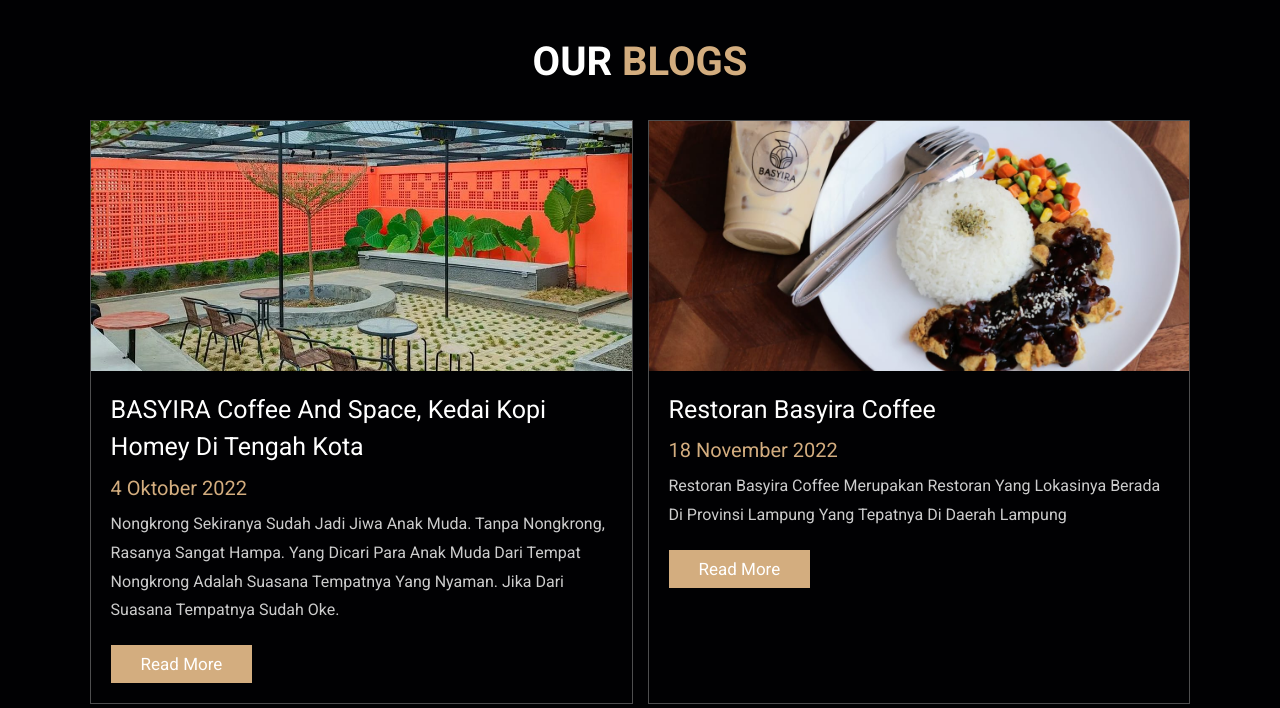
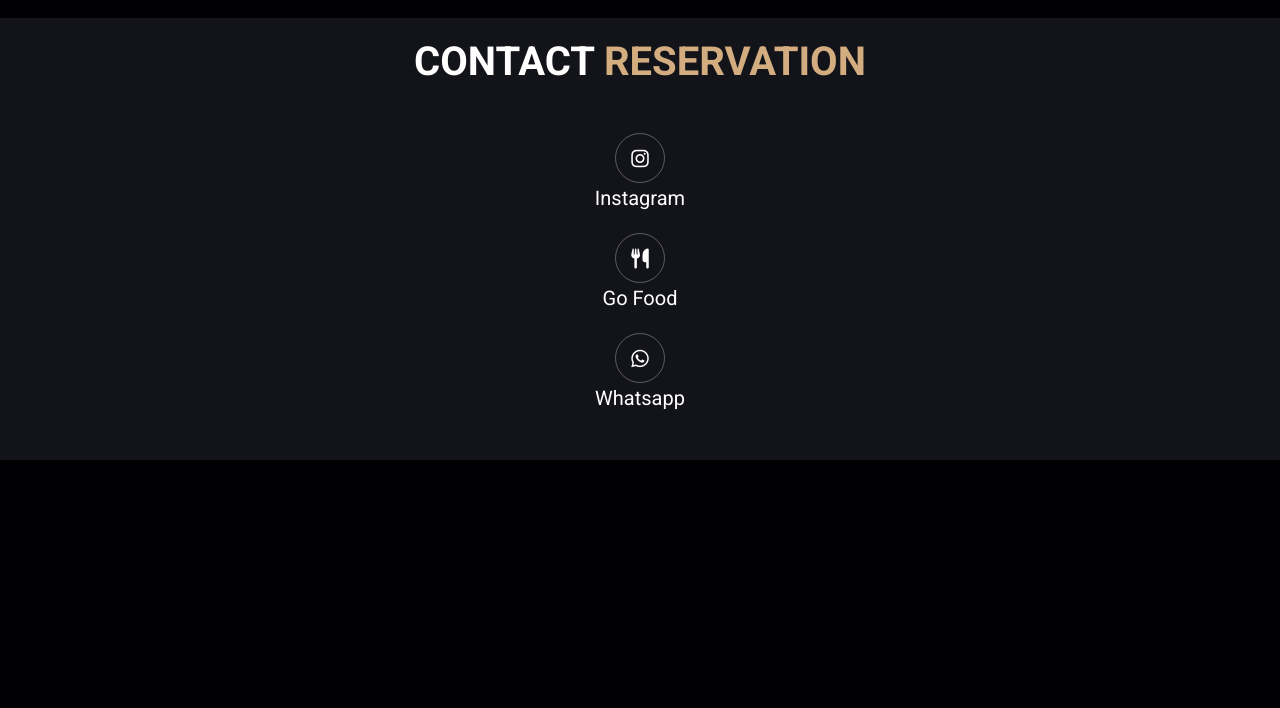
Before and after one commit to AKRVerz/BasyiraCoffee, a plain HTML site: page index.html in a window 1280 px wide. Shown: the part 3790-4498 px from the top of the page. After the commit the page ends 4250 px from the top, so only its background shows below. Drawn offline with Linux system fonts and the light colour scheme.

Commit message:
add_final

```diff
--- a/css/style.css
+++ b/css/style.css
@@ -388,7 +388,7 @@
   font-size: 1.5rem;
 }
 
-.review .box-container {
+/* .review .box-container {
   display: grid;
   grid-template-columns: repeat(auto-fit, minmax(30rem, 1fr));
   gap: 1.5rem;
@@ -423,7 +423,7 @@
 .review .box-container .box .stars i {
   font-size: 1.5rem;
   color: var(--main-color);
-}
+} */
 
 .contact .row {
   display: flex;
@@ -438,7 +438,7 @@
   object-fit: cover;
 }
 
-.blogs .box-container {
+/* .blogs .box-container {
   display: grid;
   grid-template-columns: repeat(auto-fit, minmax(30rem, 1fr));
   gap: 1.5rem;
@@ -490,7 +490,7 @@
   line-height: 1.8;
   color: #ccc;
   padding: 1rem 0;
-}
+} */
 
 .footer {
   background: var(--black);
--- a/index.html
+++ b/index.html
@@ -240,7 +240,7 @@
 
     <!-- blogs section starts  -->
 
-    <section class="blogs" id="blogs">
+    <!-- <section class="blogs" id="blogs">
       <h1 class="heading">our <span>blogs</span></h1>
 
       <div class="box-container">
@@ -286,7 +286,7 @@
           </div>
         </div>
       </div>
-    </section>
+    </section> -->
 
     <!-- blogs section ends -->
 
```
